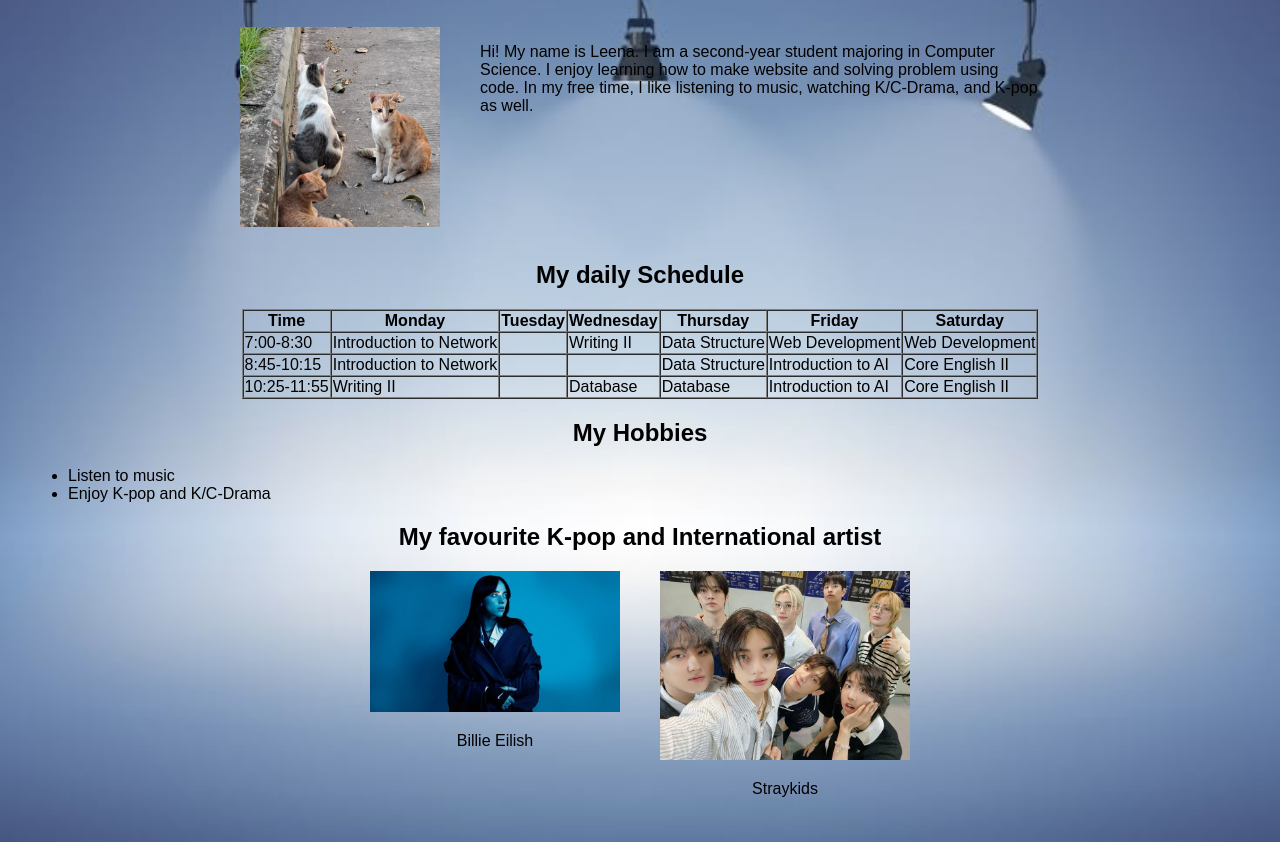
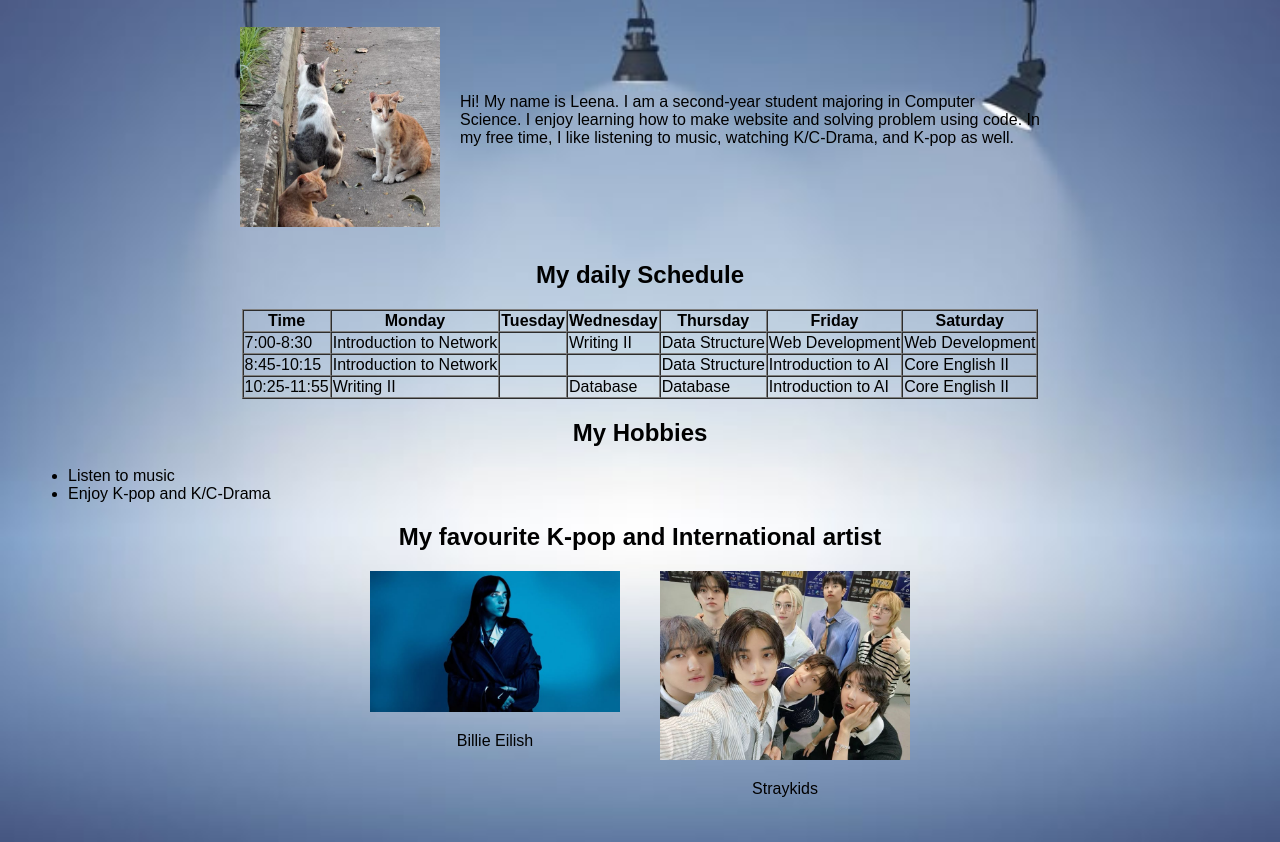
Before and after one commit to linatha24/thalina.github.io, a plain HTML site: page about-me.html in a window 1280 px wide. Shown: the part 89-931 px from the top of the page. Drawn offline with Linux system fonts and the light colour scheme.

Commit message:
update file

```diff
--- a/about-me.html
+++ b/about-me.html
@@ -12,10 +12,12 @@
         <div class="left">
             <img src="images/cat.jpg" alt="Profile">
         </div>
-    <div class="text"></div>
-            <p>Hi! My name is Leena. I am a second-year student majoring in Computer Science. I enjoy learning how to make website and
-                solving problem using code. In my free time, I like listening to music, watching K/C-Drama, and K-pop as well.
-            </p>
+    <div class="text">
+
+        <p>Hi! My name is Leena. I am a second-year student majoring in Computer Science. I enjoy learning how to make website and
+            solving problem using code. In my free time, I like listening to music, watching K/C-Drama, and K-pop as well.
+        </p>
+    </div>
     </div>
     <h2> My daily Schedule</h2>
     <table border="1" cellpading="10" cellspacing="0" align="center">
--- a/css/about-me.css
+++ b/css/about-me.css
@@ -43,3 +43,10 @@ body{
             width: 250px;
 
         }
+        .text {
+            display: flex;
+            justify-content: center;
+            margin-top: 50px;
+
+
+        }
```
